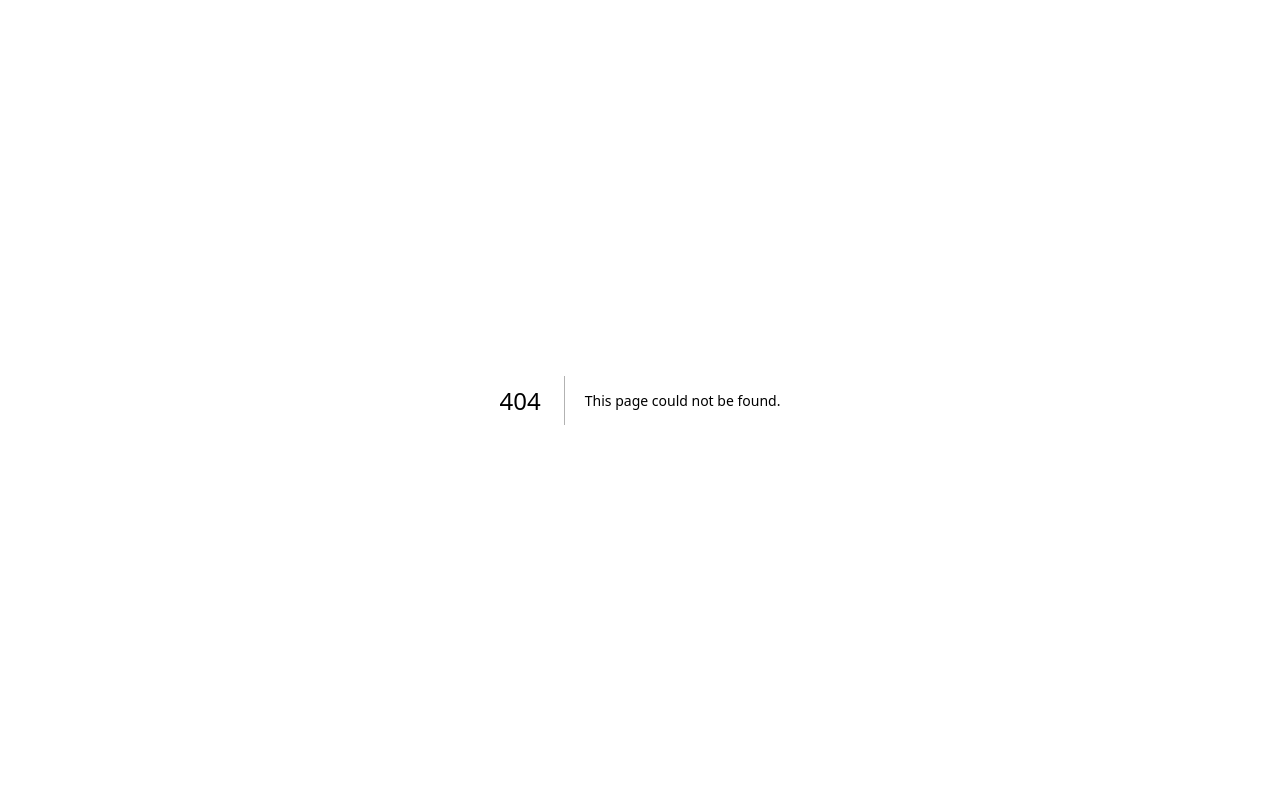
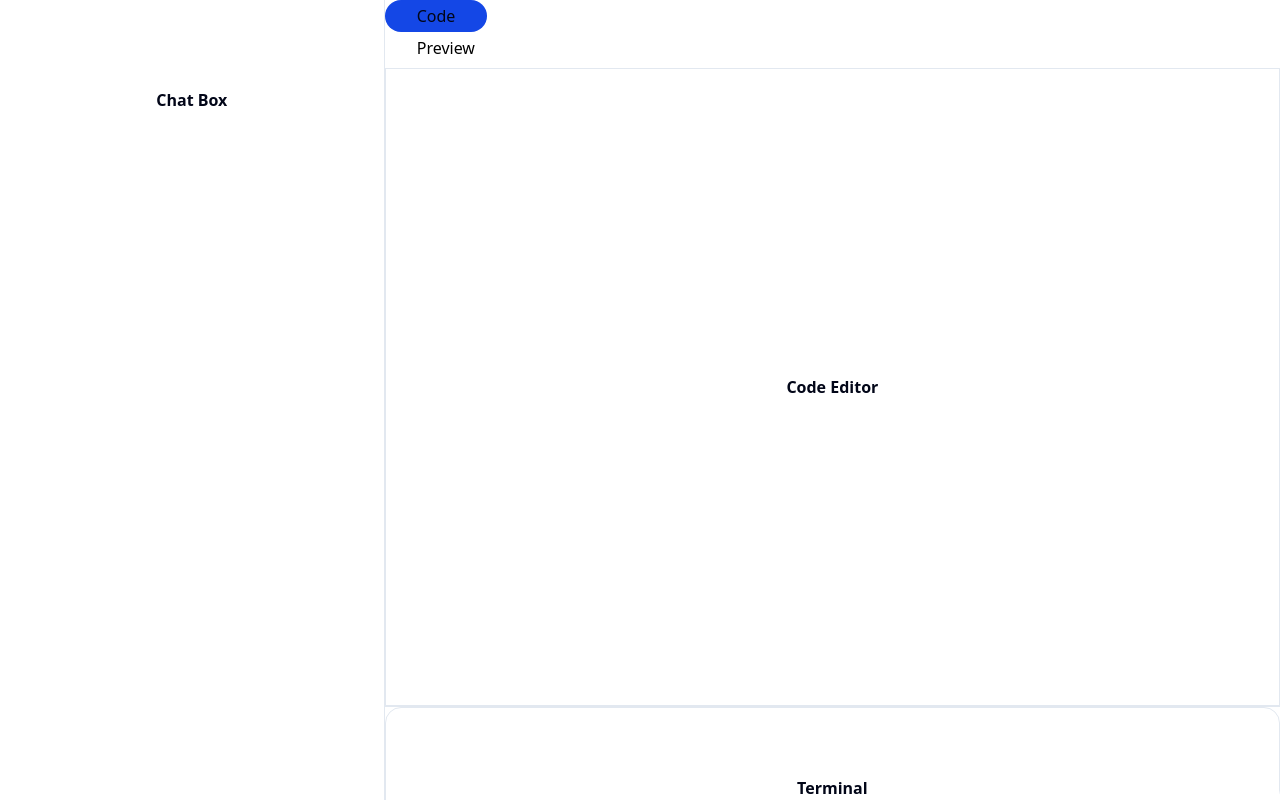
Before and after one commit to PankajKumar1947/Pluton-Ai, a Next.js app: page /chat in a window 1280 px wide. Before the commit this address had no page. Built offline with nearby package versions, Linux system fonts and the light colour scheme.

Commit message:
chat ,  code editor and terminal layout prepared

```diff
--- a/package.json
+++ b/package.json
@@ -17,6 +17,7 @@
     "next-themes": "^0.4.6",
     "react": "^19.0.0",
     "react-dom": "^19.0.0",
+    "react-resizable-panels": "^2.1.7",
     "tailwind-merge": "^3.0.2",
     "tw-animate-css": "^1.2.4"
   },
--- /dev/null
+++ b/src/app/chat/page.tsx
@@ -0,0 +1,45 @@
+import {
+    ResizableHandle,
+    ResizablePanel,
+    ResizablePanelGroup,
+} from "@/components/ui/resizable"
+
+export default function Chat() {
+    return (
+        <ResizablePanelGroup
+            direction="horizontal"
+            className="rounded-lg w-[100vw] max-h-screen overflow-hidden"
+        >
+            {/* Chat Box */}
+            <ResizablePanel defaultSize={30}>
+                <div className="flex h-[200px] items-center justify-center p-6">
+                    <span className="font-semibold">Chat Box</span>
+                </div>
+            </ResizablePanel>
+            <ResizableHandle />
+
+            <ResizablePanel defaultSize={70} className="h-screen space-y-1">
+                <div className="bg-white max-w-56 rounded-2xl outline-0">
+                    <button className="bg-blue-700 px-8 py-1 rounded-2xl cursor-pointer">Code</button>
+                    <button className="text-black px-8 py-1 rounded-2xl cursor-pointer">Preview</button>
+                </div>
+                <ResizablePanelGroup direction="vertical">
+                    {/* Code Editor */}
+                    <ResizablePanel defaultSize={80} className="border">
+                        <div className="flex h-full items-center justify-center p-6">
+                            <span className="font-semibold">Code Editor</span>
+                        </div>
+                    </ResizablePanel>
+                    <ResizableHandle />
+
+                    {/* Terminal */}
+                    <ResizablePanel defaultSize={20} className="rounded-t-2xl border">
+                        <div className="flex h-full items-center justify-center p-6">
+                            <span className="font-semibold">Terminal</span>
+                        </div>
+                    </ResizablePanel>
+                </ResizablePanelGroup>
+            </ResizablePanel>
+        </ResizablePanelGroup>
+    )
+}
--- a/src/app/page.tsx
+++ b/src/app/page.tsx
@@ -1,12 +1,16 @@
 "use client"
+
 import { Button } from "@/components/ui/button"
 import { Textarea } from "@/components/ui/textarea"
-import * as React from "react"
 import { Moon, Sun } from "lucide-react"
 import { useTheme } from "next-themes"
+import Link from "next/link"
+import { useState } from "react"
 
 export default function Home() {
-  const { setTheme, theme } = useTheme()
+  const { setTheme, theme } = useTheme();
+  const [message, setMessage] = useState<string>("");
+
   return (
     <main className="flex min-h-screen flex-col items-center justify-center space-y-4">
       <Button onClick={() => setTheme(theme === "dark" ? "light" : "dark")} variant="outline" size="icon">
@@ -19,10 +23,12 @@ export default function Home() {
         <h1 className="text-center text-3xl">What do you want to Build ?</h1>
         <p>Prompt, run, edit, Web Application</p>
       </div>
-      <div className="grid w-full gap-2 max-w-3xl bg-transparent">
-        <Textarea placeholder="Type your message here." className="min-h-[120px] border-2 max-h-[200px]" />
-        <Button>Send message</Button>
-      </div>
+      <form className="grid w-full gap-2 max-w-3xl bg-transparent">
+        <Textarea onChange={(e) => setMessage(e.target.value)} value={message} placeholder="Type your message here." className="min-h-[120px] border-2 max-h-[200px]" />
+        <Link href={`/chat?prompt=${message}`} className="w-full">
+          <Button className="w-full">Send message</Button>
+        </Link>
+      </form>
     </main>
   );
 }
--- /dev/null
+++ b/src/components/ui/resizable.tsx
@@ -0,0 +1,56 @@
+"use client"
+
+import * as React from "react"
+import { GripVerticalIcon } from "lucide-react"
+import * as ResizablePrimitive from "react-resizable-panels"
+
+import { cn } from "@/lib/utils"
+
+function ResizablePanelGroup({
+  className,
+  ...props
+}: React.ComponentProps<typeof ResizablePrimitive.PanelGroup>) {
+  return (
+    <ResizablePrimitive.PanelGroup
+      data-slot="resizable-panel-group"
+      className={cn(
+        "flex h-full w-full data-[panel-group-direction=vertical]:flex-col",
+        className
+      )}
+      {...props}
+    />
+  )
+}
+
+function ResizablePanel({
+  ...props
+}: React.ComponentProps<typeof ResizablePrimitive.Panel>) {
+  return <ResizablePrimitive.Panel data-slot="resizable-panel" {...props} />
+}
+
+function ResizableHandle({
+  withHandle,
+  className,
+  ...props
+}: React.ComponentProps<typeof ResizablePrimitive.PanelResizeHandle> & {
+  withHandle?: boolean
+}) {
+  return (
+    <ResizablePrimitive.PanelResizeHandle
+      data-slot="resizable-handle"
+      className={cn(
+        "bg-border focus-visible:ring-ring relative flex w-px items-center justify-center after:absolute after:inset-y-0 after:left-1/2 after:w-1 after:-translate-x-1/2 focus-visible:ring-1 focus-visible:ring-offset-1 focus-visible:outline-hidden data-[panel-group-direction=vertical]:h-px data-[panel-group-direction=vertical]:w-full data-[panel-group-direction=vertical]:after:left-0 data-[panel-group-direction=vertical]:after:h-1 data-[panel-group-direction=vertical]:after:w-full data-[panel-group-direction=vertical]:after:-translate-y-1/2 data-[panel-group-direction=vertical]:after:translate-x-0 [&[data-panel-group-direction=vertical]>div]:rotate-90",
+        className
+      )}
+      {...props}
+    >
+      {withHandle && (
+        <div className="bg-border z-10 flex h-4 w-3 items-center justify-center rounded-xs border">
+          <GripVerticalIcon className="size-2.5" />
+        </div>
+      )}
+    </ResizablePrimitive.PanelResizeHandle>
+  )
+}
+
+export { ResizablePanelGroup, ResizablePanel, ResizableHandle }
```
Also changed, not shown: 1 other file (tests, documents, lock files or other folders).
